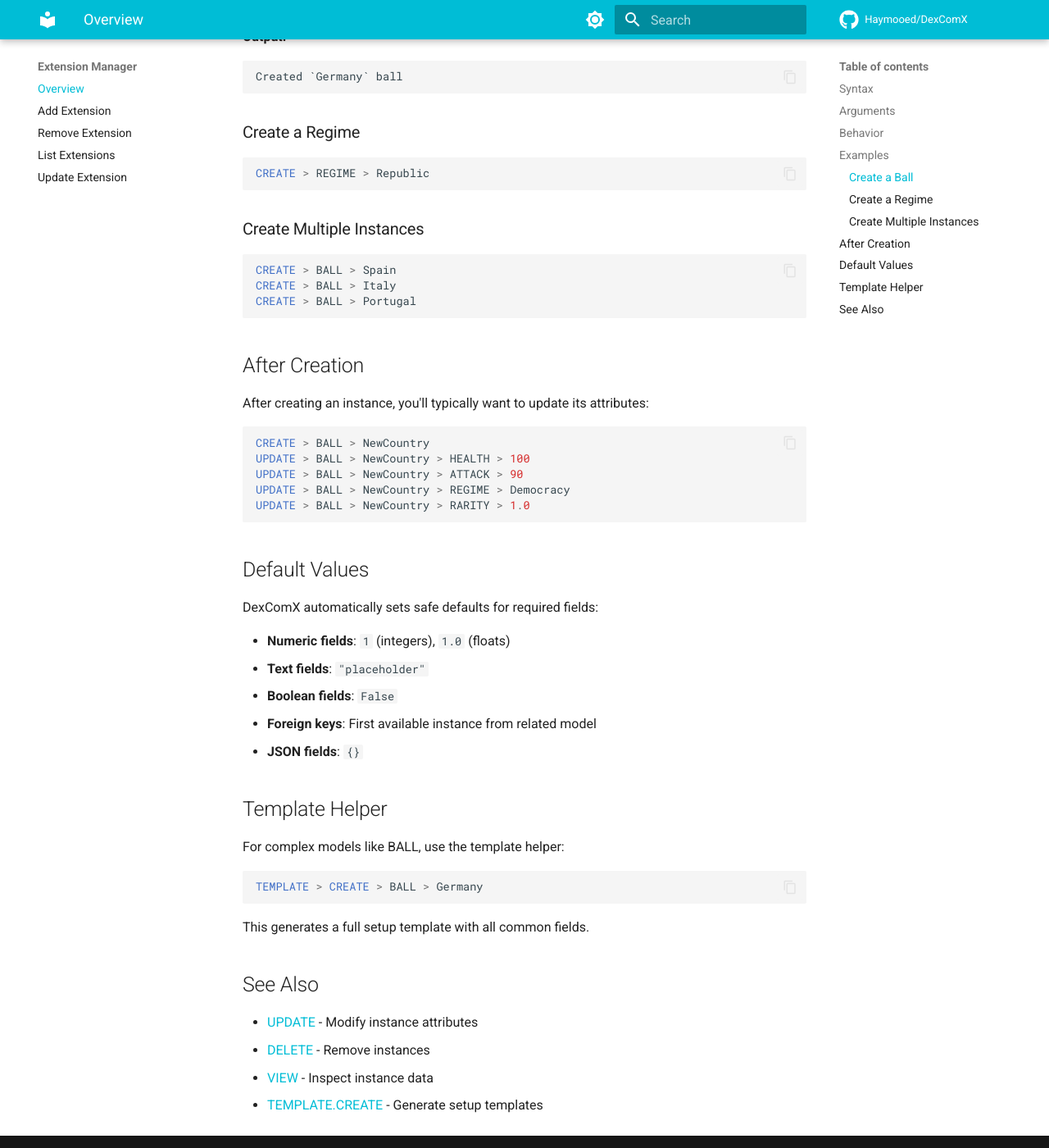
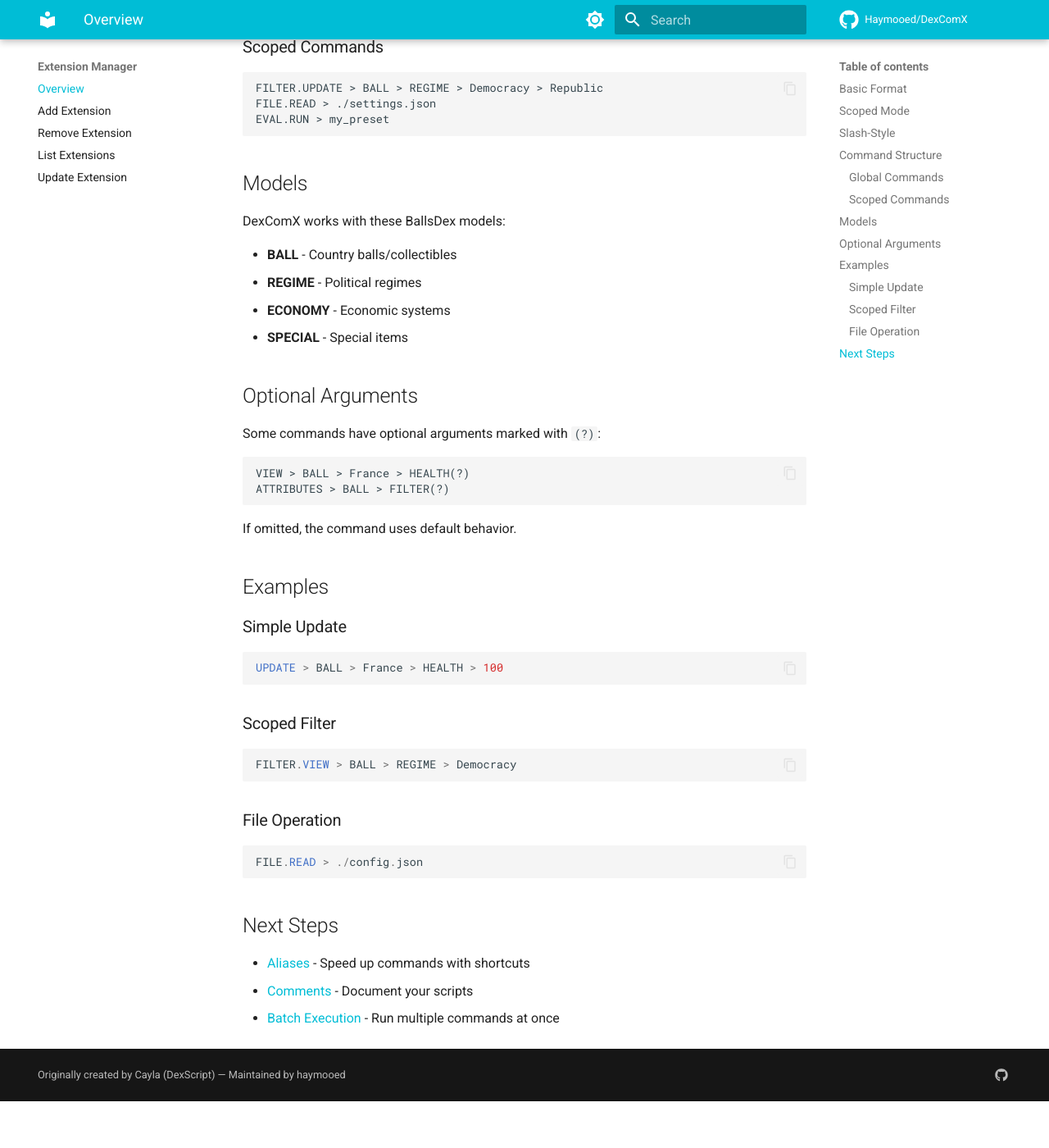
Before and after one commit to Haymooed/DexComX, an MkDocs documentation site: the page built from docs/extensions/overview.md, in a window 1280 px wide and 1400 px high, scrolled down 973 px. Shown: the whole window at 82% size. Built offline with MkDocs 1.6.1 and Material for MkDocs 9.7.7, drawn with Linux system fonts in a browser that asks for light colours; comment, search, counter and statistics services are not loaded; after the commit the page ends 2316 px from its top, so only the background shows below that; some of the changed text lies outside the part shown.

Commit message:
Update overview.md

````diff
--- a/docs/extensions/overview.md
+++ b/docs/extensions/overview.md
@@ -1,88 +1,91 @@
-# CREATE
+# Syntax Overview
 
-Creates a new model instance with default values for required fields.
+DexComX uses a simple, command-based syntax with the `>` separator.
 
-## Syntax
+## Basic Format
 
 ```
-CREATE > MODEL > IDENTIFIER
+COMMAND > ARGUMENT1 > ARGUMENT2 > ARGUMENT3
 ```
 
-## Arguments
+## Scoped Mode
 
-| Argument | Type | Description |
-|----------|------|-------------|
-| `MODEL` | Required | Model class: `BALL`, `REGIME`, `ECONOMY`, `SPECIAL` |
-| `IDENTIFIER` | Required | Name/identifier for the new instance |
+Use dot-notation to scope to a command class:
 
-## Behavior
+```sql
+FILTER.UPDATE > BALL > REGIME > Democracy > Republic
+FILE.READ > ./config.json
+```
 
-- Creates a new instance of the specified model
-- Auto-populates required fields with default values
-- Returns confirmation message
+## Slash-Style
+
+You can prefix commands with `/` for readability:
+
+```sql
+/show > BALL > France > HEALTH
+/rm > BALL > OldBall
+```
+
+## Command Structure
+
+### Global Commands
+
+```
+UPDATE > BALL > France > HEALTH > 100
+VIEW > BALL > France
+DELETE > BALL > OldBall
+```
+
+### Scoped Commands
+
+```
+FILTER.UPDATE > BALL > REGIME > Democracy > Republic
+FILE.READ > ./settings.json
+EVAL.RUN > my_preset
+```
+
+## Models
+
+DexComX works with these BallsDex models:
+
+- **BALL** - Country balls/collectibles
+- **REGIME** - Political regimes
+- **ECONOMY** - Economic systems
+- **SPECIAL** - Special items
+
+## Optional Arguments
+
+Some commands have optional arguments marked with `(?)`:
+
+```
+VIEW > BALL > France > HEALTH(?)
+ATTRIBUTES > BALL > FILTER(?)
+```
+
+If omitted, the command uses default behavior.
 
 ## Examples
 
-### Create a Ball
+### Simple Update
 
 ```sql
-CREATE > BALL > Germany
+UPDATE > BALL > France > HEALTH > 100
 ```
 
-**Output:**
-```
-Created `Germany` ball
+### Scoped Filter
+
+```sql
+FILTER.VIEW > BALL > REGIME > Democracy
 ```
 
-### Create a Regime
+### File Operation
 
 ```sql
-CREATE > REGIME > Republic
+FILE.READ > ./config.json
 ```
 
-### Create Multiple Instances
+## Next Steps
 
-```sql
-CREATE > BALL > Spain
-CREATE > BALL > Italy
-CREATE > BALL > Portugal
-```
-
-## After Creation
-
-After creating an instance, you'll typically want to update its attributes:
-
-```sql
-CREATE > BALL > NewCountry
-UPDATE > BALL > NewCountry > HEALTH > 100
-UPDATE > BALL > NewCountry > ATTACK > 90
-UPDATE > BALL > NewCountry > REGIME > Democracy
-UPDATE > BALL > NewCountry > RARITY > 1.0
-```
-
-## Default Values
-
-DexComX automatically sets safe defaults for required fields:
-
-- **Numeric fields**: `1` (integers), `1.0` (floats)
-- **Text fields**: `"placeholder"`
-- **Boolean fields**: `False`
-- **Foreign keys**: First available instance from related model
-- **JSON fields**: `{}`
-
-## Template Helper
-
-For complex models like BALL, use the template helper:
-
-```sql
-TEMPLATE > CREATE > BALL > Germany
-```
-
-This generates a full setup template with all common fields.
-
-## See Also
-
-- [UPDATE](update.md) - Modify instance attributes
-- [DELETE](delete.md) - Remove instances
-- [VIEW](view.md) - Inspect instance data
-- [TEMPLATE.CREATE](template-create.md) - Generate setup templates
+- [Aliases](aliases.md) - Speed up commands with shortcuts
+- [Comments](comments.md) - Document your scripts
+- [Batch Execution](batch.md) - Run multiple commands at once
````
